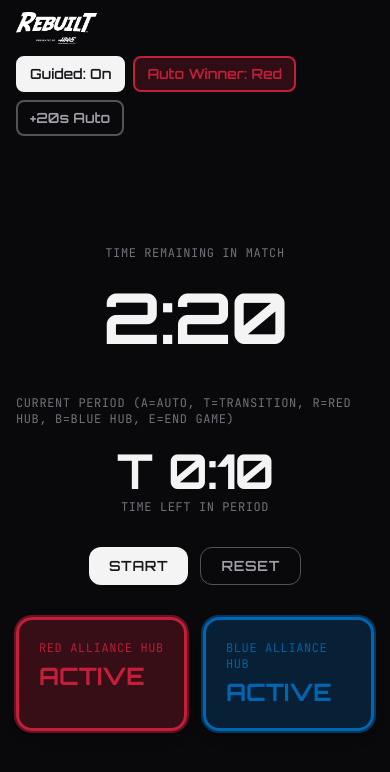
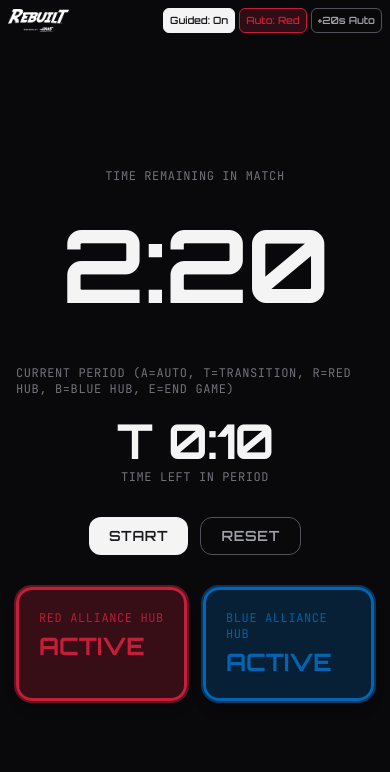
Before and after one commit to alexhaltom/drivecoachassistant, a Next.js app: page / in a window 390 px wide. Shown: the top 772 px of the page. Built offline with nearby package versions, Linux system fonts and the light colour scheme.

Commit message:
fixes for mobile

```diff
--- a/src/app/page.tsx
+++ b/src/app/page.tsx
@@ -87,18 +87,18 @@ export default function MatchTimerPage() {
 
   return (
     <main className="min-h-screen flex flex-col">
-      {/* Top bar: title left, Auto winner + Include Auto period right */}
-      <div className="flex items-center justify-between shrink-0 px-4 py-3 md:px-6 md:py-4 gap-3 flex-wrap">
+      {/* Top bar: logo left, buttons right; shrinks to fit on mobile */}
+      <div className="flex items-center justify-between shrink-0 min-h-0 px-2 py-2 md:px-6 md:py-4 gap-1.5 md:gap-3 flex-nowrap">
         <img
           src="/first_age_frc_rebuilt_wordmark_rgb_white.png"
           alt="Rebuilt presented by HAAS Gene Haas Foundation"
-          className="h-8 md:h-10 w-auto object-contain object-left"
+          className="h-6 md:h-10 w-auto min-w-0 max-w-[40vw] md:max-w-none object-contain object-left shrink-0"
         />
-        <div className="flex items-center gap-2 flex-wrap">
+        <div className="flex items-center gap-1 md:gap-2 flex-shrink min-w-0 flex-nowrap">
           <button
             type="button"
             onClick={() => setGuided((g) => !g)}
-            className={`px-3 py-1.5 rounded-lg font-display text-sm font-semibold transition-colors border-2 ${
+            className={`px-1.5 py-1 md:px-3 md:py-1.5 rounded-md md:rounded-lg font-display text-[10px] md:text-sm font-semibold transition-colors border shrink-0 whitespace-nowrap ${
               guided
                 ? 'bg-zinc-100 text-zinc-900 border-zinc-100'
                 : 'border-zinc-600 text-zinc-400 hover:border-zinc-500 hover:text-zinc-300'
@@ -110,19 +110,19 @@ export default function MatchTimerPage() {
           <button
             type="button"
             onClick={() => setRedWonAuto((r) => !r)}
-            className={`px-3 py-1.5 rounded-lg font-display text-sm font-semibold transition-colors border-2 ${
+            className={`px-1.5 py-1 md:px-3 md:py-1.5 rounded-md md:rounded-lg font-display text-[10px] md:text-sm font-semibold transition-colors border shrink-0 whitespace-nowrap ${
               redWonAuto
                 ? 'bg-alliance-red/20 border-alliance-red text-alliance-red'
                 : 'bg-alliance-blue/20 border-alliance-blue text-alliance-blue'
             }`}
             aria-label="Toggle auto winner"
           >
-            Auto Winner: {redWonAuto ? 'Red' : 'Blue'}
+            <span className="sm:hidden">Auto: </span><span className="hidden sm:inline">Auto Winner: </span>{redWonAuto ? 'Red' : 'Blue'}
           </button>
           <button
             type="button"
             onClick={toggleAutoPeriod}
-            className={`px-3 py-1.5 rounded-lg font-display text-sm font-semibold transition-colors border-2 ${
+            className={`px-1.5 py-1 md:px-3 md:py-1.5 rounded-md md:rounded-lg font-display text-[10px] md:text-sm font-semibold transition-colors border shrink-0 whitespace-nowrap ${
               includeAutoPeriod
                 ? 'bg-zinc-100 text-zinc-900 border-zinc-100'
                 : 'border-zinc-600 text-zinc-400 hover:border-zinc-500 hover:text-zinc-300'
@@ -144,7 +144,7 @@ export default function MatchTimerPage() {
         )}
         <div
           className="font-display font-bold tabular-nums text-zinc-100 tracking-tight w-full text-center"
-          style={{ fontSize: 'clamp(4rem, 18vw, 14rem)' }}
+          style={{ fontSize: 'clamp(5.5rem, 26vw, 14rem)' }}
         >
           {formatTime(secondsRemaining)}
         </div>
```
